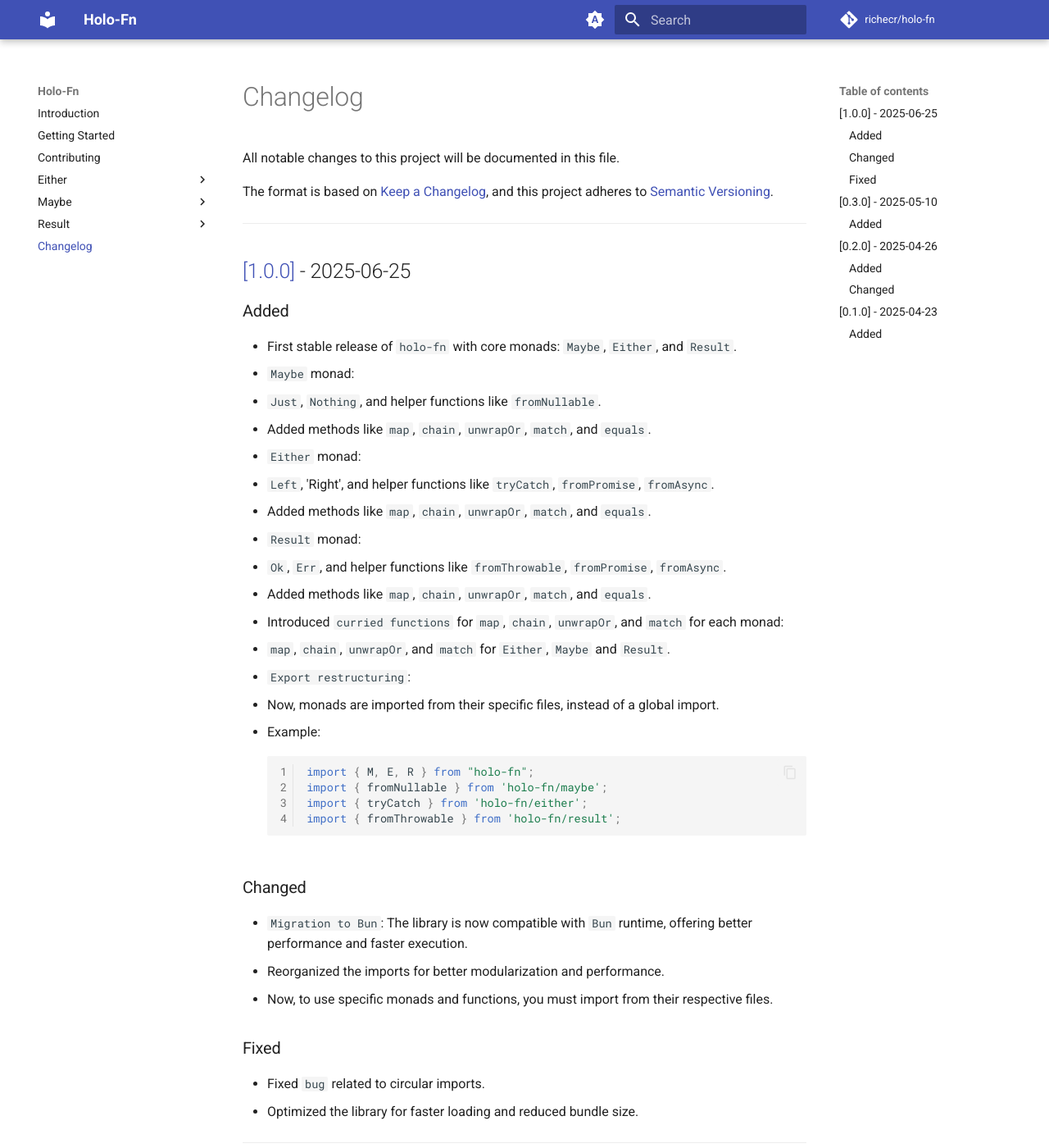
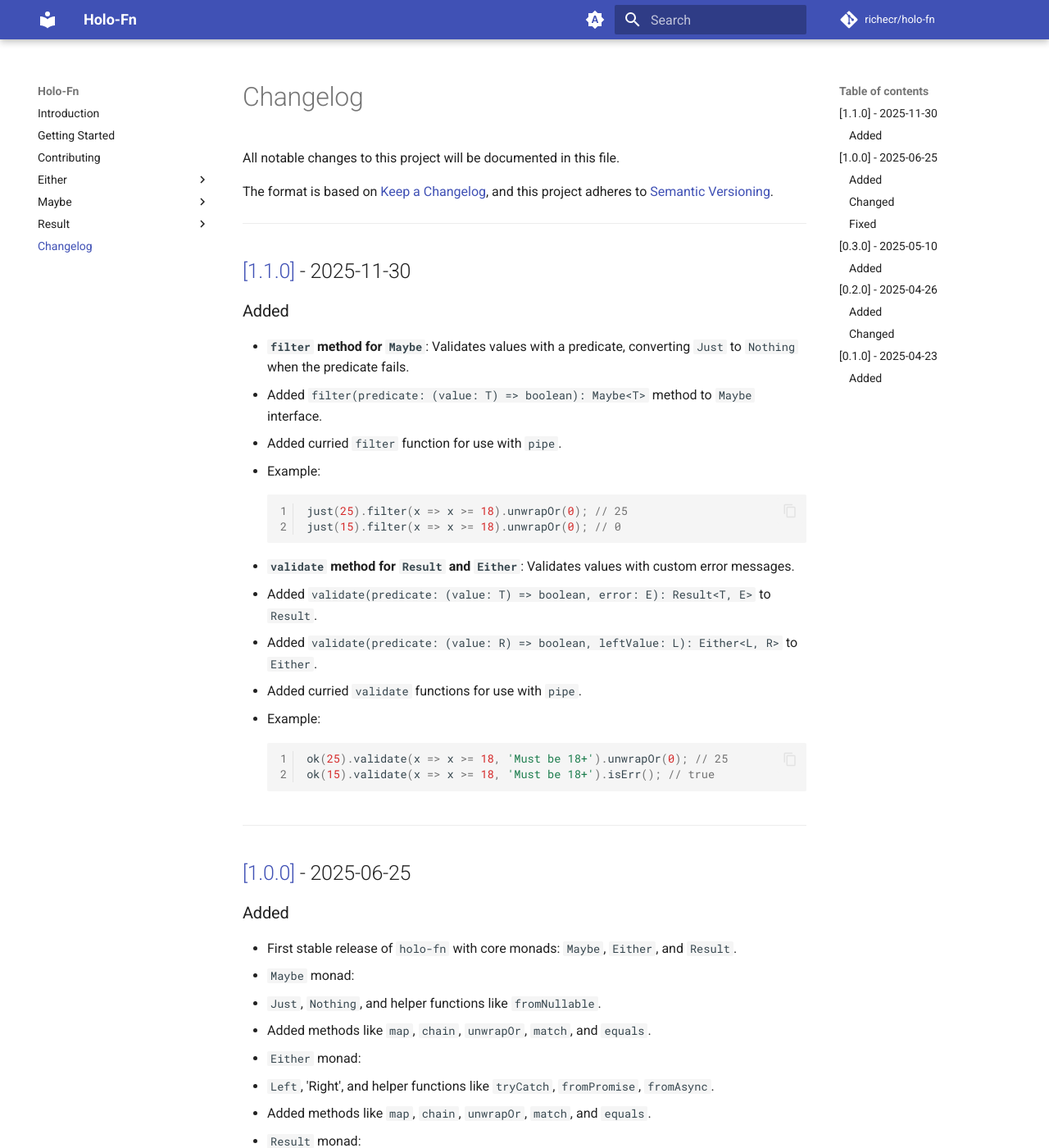
Before and after one commit to richecr/holo-fn, an MkDocs documentation site: the page built from docs/changelog.md, in a window 1280 px wide and 1400 px high. Shown: the whole window at 82% size. Built offline with MkDocs 1.6.1 and Material for MkDocs 9.7.7, drawn with Linux system fonts in a browser that asks for light colours; comment, search, counter and statistics services are not loaded.

Commit message:
docs: add v1.1.0 release notes to changelog

````diff
--- a/docs/changelog.md
+++ b/docs/changelog.md
@@ -3,6 +3,30 @@
 All notable changes to this project will be documented in this file.
 
 The format is based on [Keep a Changelog](https://keepachangelog.com/en/1.0.0/), and this project adheres to [Semantic Versioning](https://semver.org/spec/v2.0.0.html).
+
+---
+
+## [[1.1.0]](https://github.com/richecr/holo-fn/releases/tag/v1.1.0) - 2025-11-30
+
+### Added
+- **`filter` method for `Maybe`**: Validates values with a predicate, converting `Just` to `Nothing` when the predicate fails.
+  - Added `filter(predicate: (value: T) => boolean): Maybe<T>` method to `Maybe` interface.
+  - Added curried `filter` function for use with `pipe`.
+  - Example:
+  ```ts
+  just(25).filter(x => x >= 18).unwrapOr(0); // 25
+  just(15).filter(x => x >= 18).unwrapOr(0); // 0
+  ```
+
+- **`validate` method for `Result` and `Either`**: Validates values with custom error messages.
+  - Added `validate(predicate: (value: T) => boolean, error: E): Result<T, E>` to `Result`.
+  - Added `validate(predicate: (value: R) => boolean, leftValue: L): Either<L, R>` to `Either`.
+  - Added curried `validate` functions for use with `pipe`.
+  - Example:
+  ```ts
+  ok(25).validate(x => x >= 18, 'Must be 18+').unwrapOr(0); // 25
+  ok(15).validate(x => x >= 18, 'Must be 18+').isErr(); // true
+  ```
 
 ---
 
````
